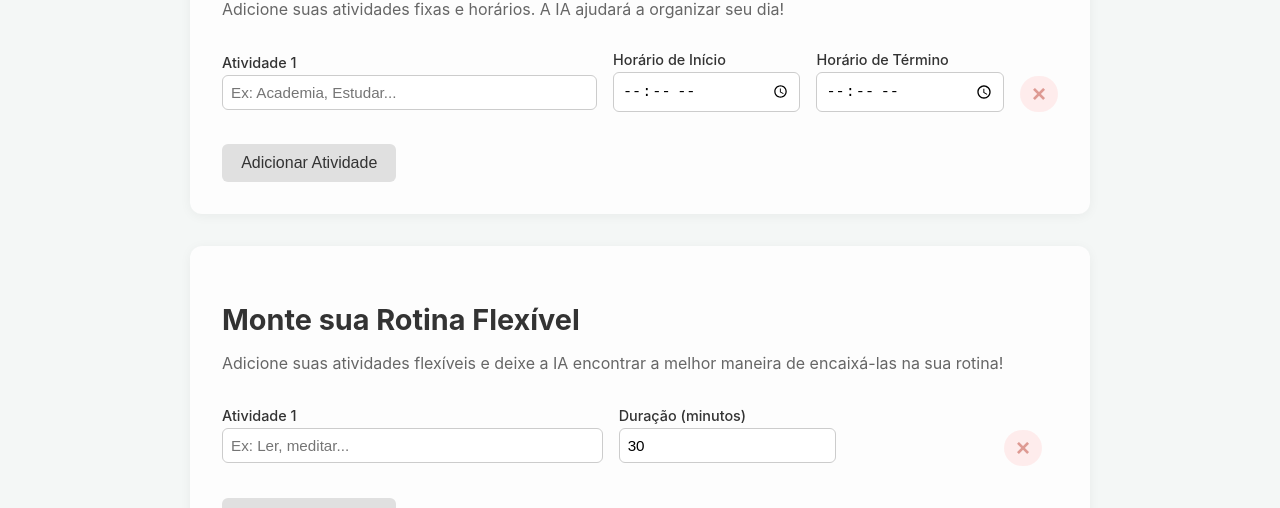
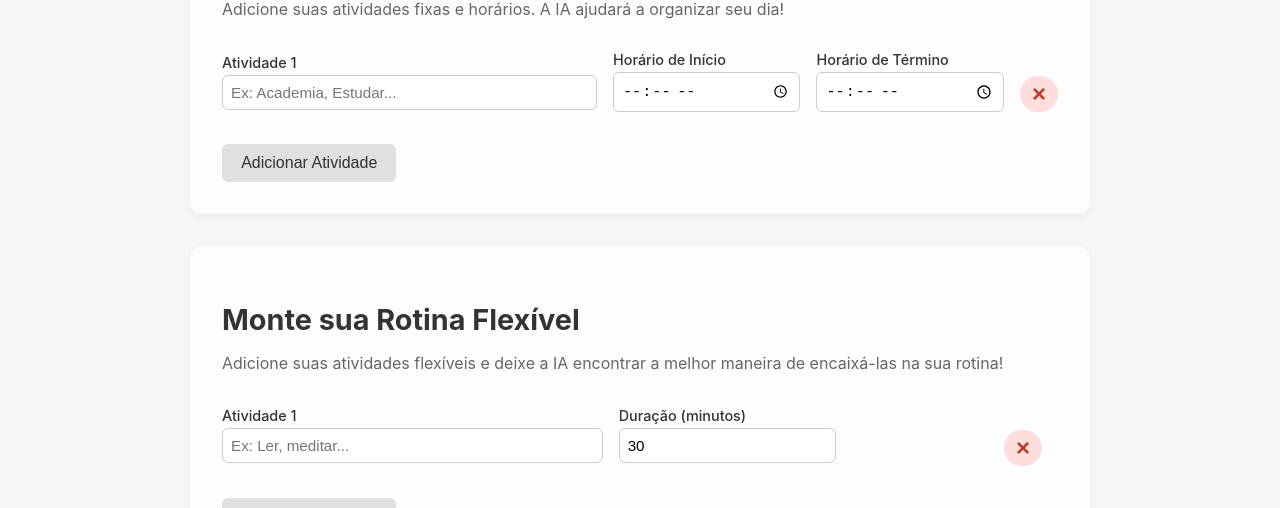
Before and after one commit to jlsm2/iagenda, an Angular app in the folder frontend/: page /planner in a window 1280 px wide. Shown: the part 210-718 px from the top of the page. Built offline with nearby package versions, Linux system fonts and the light colour scheme.

Commit message:
remoção de atividades

```diff
--- a/frontend/src/app/routine-planner/routine-planner.component.html
+++ b/frontend/src/app/routine-planner/routine-planner.component.html
@@ -18,7 +18,7 @@
             <label [for]="'endTime-' + activity.id">Horário de Término</label>
             <input type="time" [id]="'endTime-' + activity.id" [(ngModel)]="activity.endTime" class="form-control">
           </div>
-          <button (click)="removeFixedActivity(activity.id)" class="remove-btn" title="Remover atividade" [disabled]="fixedActivities.length <= 1">
+          <button (click)="removeFixedActivity(activity.id)" class="remove-btn" title="Remover atividade" [disabled]="fixedActivities.length <= 0">
             &times;
           </button>
         </div>
@@ -46,7 +46,7 @@
             <label [for]="'activityDuration-' + activity.id">Duração (minutos)</label>
             <input type="number" [id]="'activityDuration-' + activity.id" [(ngModel)]="activity.duration" class="form-control" min="1" placeholder="Ex: 30">
           </div>
-          <button (click)="removeFlexibleActivity(activity.id)" class="remove-btn" title="Remover atividade" [disabled]="flexibleActivities.length <= 1">
+          <button (click)="removeFlexibleActivity(activity.id)" class="remove-btn" title="Remover atividade" [disabled]="flexibleActivities.length <= 0">
             &times;
           </button>
         </div>
```
